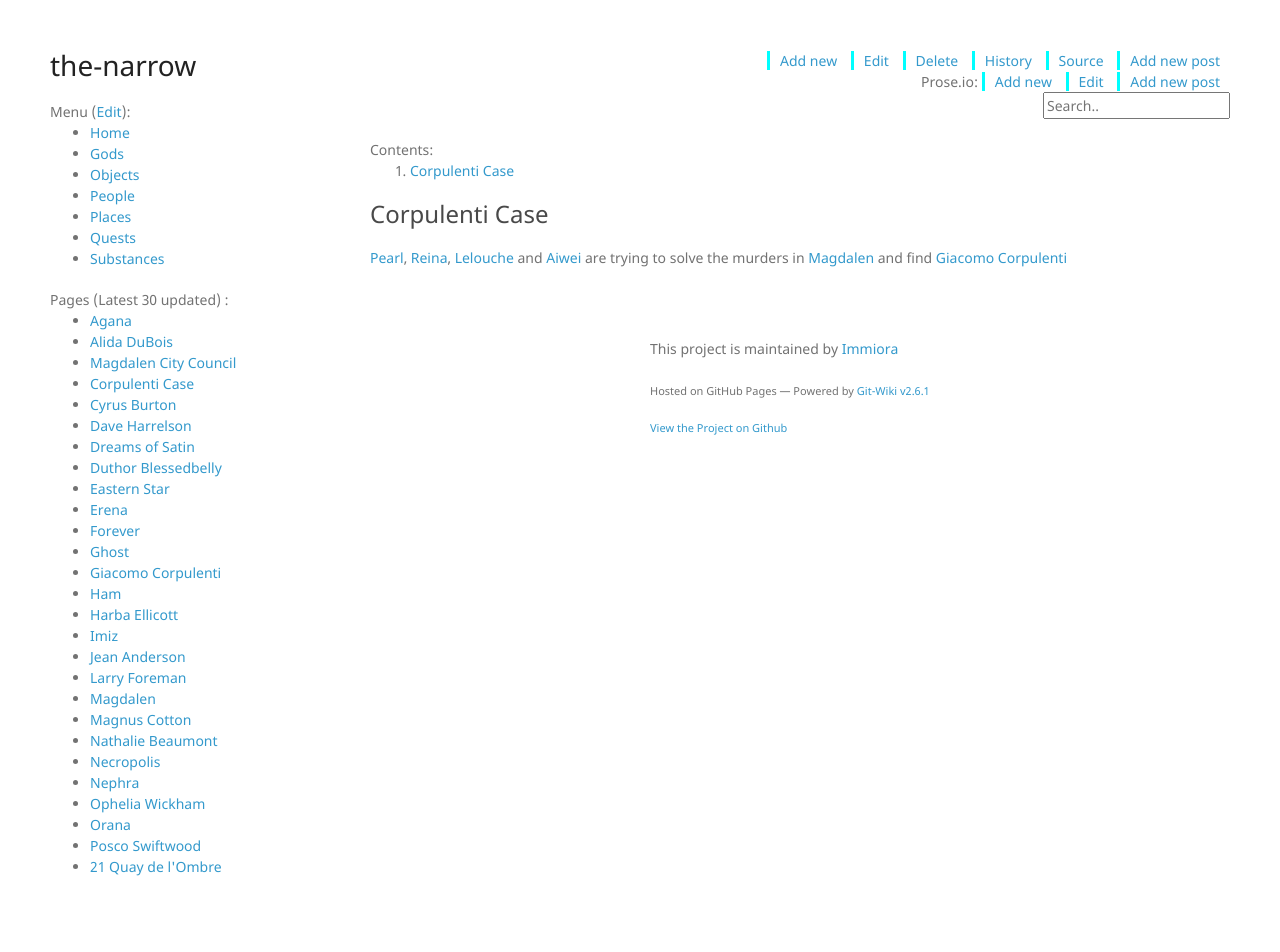
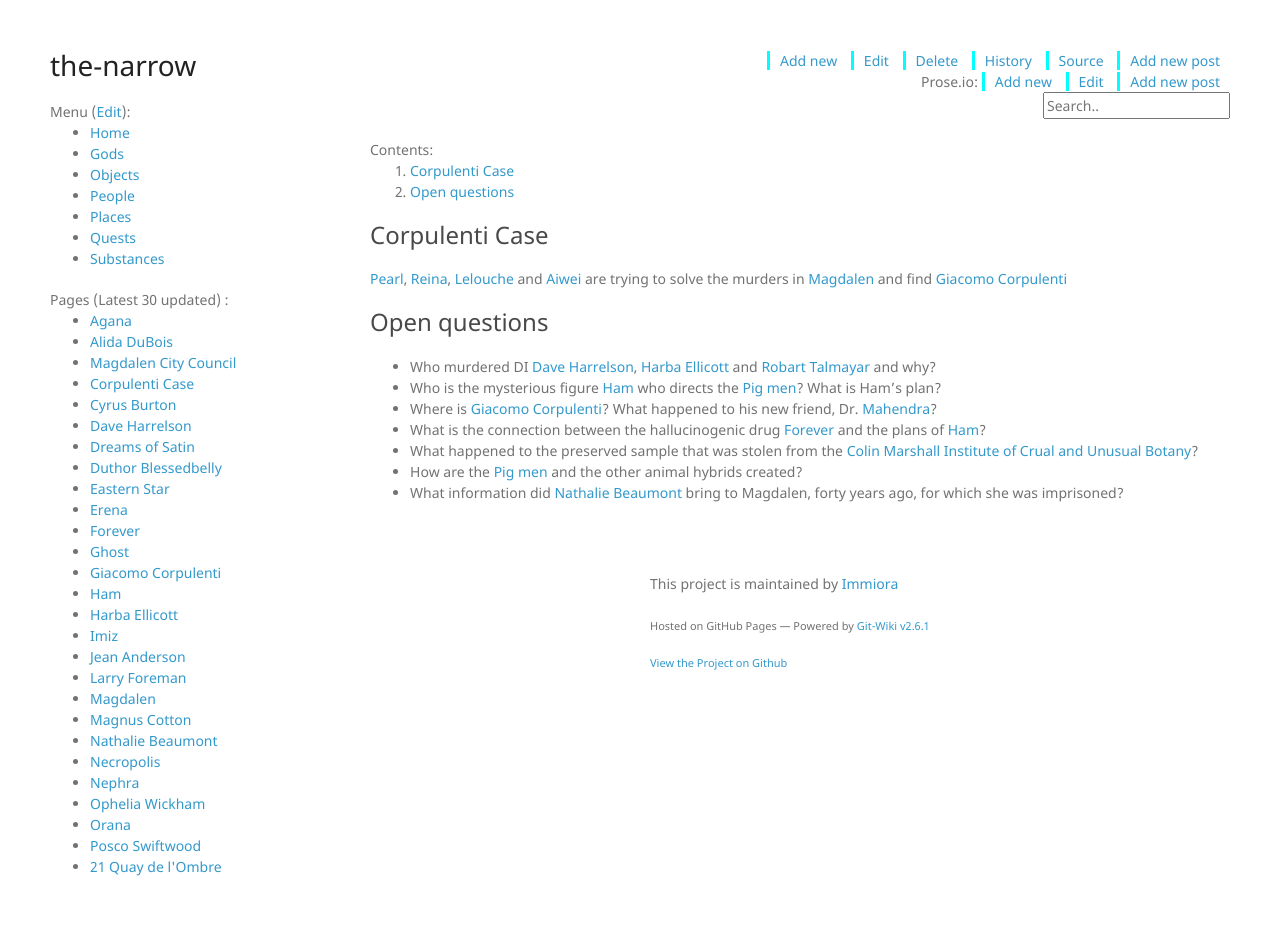
Before and after one commit to Immiora/the-narrow, a Jekyll site: the page built from wiki/quests/CorpulentiCase.md, in a window 1280 px wide. Built offline with Jekyll 4.4.1, drawn with Linux system fonts in a browser that asks for light colours; nearby versions of some CDN libraries.

Commit message:
Update CorpulentiCase.md

```diff
--- a/wiki/quests/CorpulentiCase.md
+++ b/wiki/quests/CorpulentiCase.md
@@ -7,3 +7,14 @@ categories: quests
 ### Corpulenti Case
 
 [Pearl](PearlLeRoux), [Reina](ReinaEmberblower), [Lelouche](LeloucheKairon) and [Aiwei](AiweiLuTen) are trying to solve the murders in [Magdalen](Magdalen) and find [Giacomo Corpulenti](GiacomoCorpulenti)
+
+### Open questions
+
+
+* Who murdered DI [Dave Harrelson](DaveHarrelson), [Harba Ellicott](HarbaEllicott) and [Robart Talmayar](RobartTalmayar) and why?
+* Who is the mysterious figure [Ham](Ham) who directs the [Pig men](pigmen)? What is Ham's plan?
+* Where is [Giacomo Corpulenti](GiacomoCorpulenti)? What happened to his new friend, Dr. [Mahendra](Mahendra)?
+* What is the connection between the hallucinogenic drug [Forever](Forever) and the plans of [Ham](Ham)?
+* What happened to the preserved sample that was stolen from the [Colin Marshall Institute of Crual and Unusual Botany](ColinMarshallInstitute)?
+* How are the [Pig men](pigmen) and the other animal hybrids created?
+* What information did [Nathalie Beaumont](NathalieBeaumont) bring to Magdalen, forty years ago, for which she was imprisoned?
```
